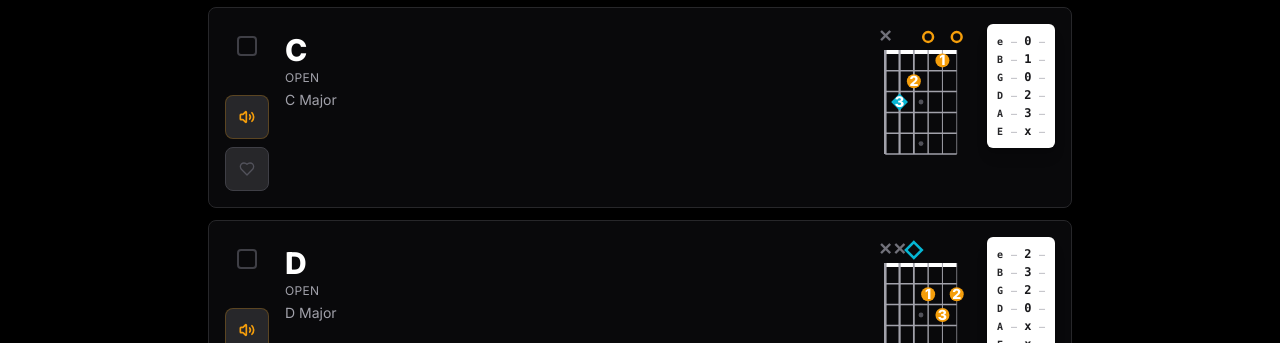
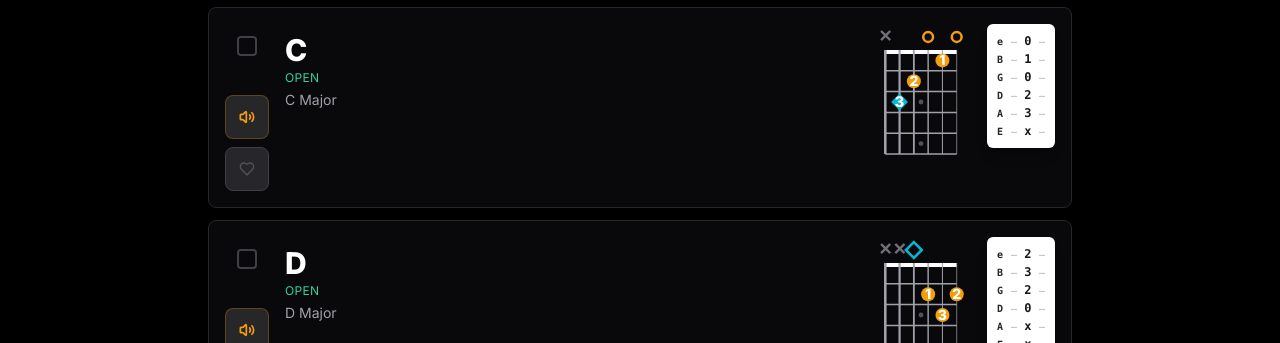
Before and after one commit to randysoller/onspace-9bg96c-13939, a React (Vite) app: page /library in a window 1280 px wide. Shown: the part 457-800 px from the top of the page. Built offline with nearby package versions, Linux system fonts and the light colour scheme.

Commit message:
Color-code category labels and filter buttons in Chord Library

```diff
--- a/src/pages/ChordLibrary.tsx
+++ b/src/pages/ChordLibrary.tsx
@@ -101,7 +101,12 @@ function ChordCard({ chord, isSelected, isFavorited, onToggleSelect, onToggleFav
           <div className="text-3xl font-black text-white mb-0.5">
             {chord.symbol}
           </div>
-          <div className="text-xs text-zinc-400 uppercase tracking-wide mb-1">
+          <div className={`text-xs uppercase tracking-wide mb-1 ${
+            chord.category === 'open' ? 'text-emerald-400'
+            : chord.category === 'barre' ? 'text-purple-400'
+            : chord.category === 'movable' ? 'text-yellow-300'
+            : 'text-zinc-400'
+          }`}>
             {chord.category === 'open' ? 'Open'
               : chord.category === 'barre' ? 'Barre'
               : chord.category === 'movable' ? 'Movable'
@@ -404,7 +409,7 @@ export default function ChordLibrary() {
             onClick={() => toggleCategoryFilter('Open')}
             className={`px-4 py-2 rounded-full font-semibold text-sm whitespace-nowrap flex items-center gap-2 transition-all ${
               selectedCategories.includes('Open')
-                ? 'bg-amber-500 text-zinc-950'
+                ? 'bg-emerald-500 text-white'
                 : 'bg-zinc-900/50 text-zinc-400 border border-zinc-800 hover:border-zinc-700'
             }`}
           >
@@ -416,7 +421,7 @@ export default function ChordLibrary() {
             onClick={() => toggleCategoryFilter('Barre')}
             className={`px-4 py-2 rounded-full font-semibold text-sm whitespace-nowrap flex items-center gap-2 transition-all ${
               selectedCategories.includes('Barre')
-                ? 'bg-amber-500 text-zinc-950'
+                ? 'bg-purple-500 text-white'
                 : 'bg-zinc-900/50 text-zinc-400 border border-zinc-800 hover:border-zinc-700'
             }`}
           >
@@ -428,7 +433,7 @@ export default function ChordLibrary() {
             onClick={() => toggleCategoryFilter('Movable')}
             className={`px-4 py-2 rounded-full font-semibold text-sm whitespace-nowrap flex items-center gap-2 transition-all ${
               selectedCategories.includes('Movable')
-                ? 'bg-amber-500 text-zinc-950'
+                ? 'bg-yellow-400 text-zinc-950'
                 : 'bg-zinc-900/50 text-zinc-400 border border-zinc-800 hover:border-zinc-700'
             }`}
           >
```
